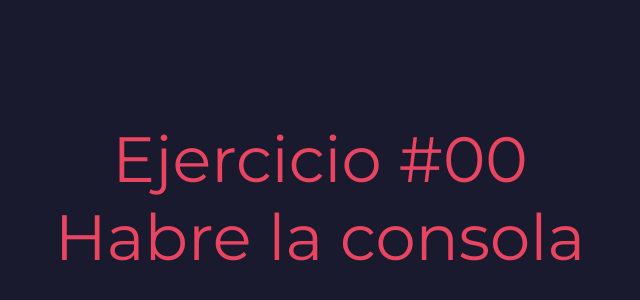
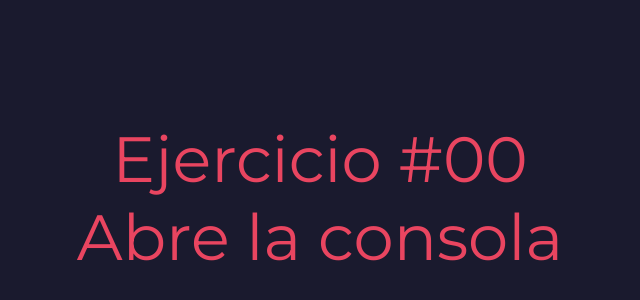
Before and after one commit to AlanGuerraO/logica-de-programacion, a plain HTML site: page html/ejer00.html in a window 1280 px wide. Shown: the part 202-502 px from the top of the page, without its empty margins (320-960 px from the left). Drawn offline with Linux system fonts and the light colour scheme.

Commit message:
Corrigue autografia

```diff
--- a/html/ejer00.html
+++ b/html/ejer00.html
@@ -11,7 +11,7 @@
 
 <body>
     <p>Ejercicio #00</p>
-    <p>Habre la consola</p>
+    <p>Abre la consola</p>
     <script src="../js/ejer00.js"></script>
 </body>
 
```
Also changed, not shown: html/ejer01.html (+1 -1 lines), html/ejer02.html (+1 -1 lines).
